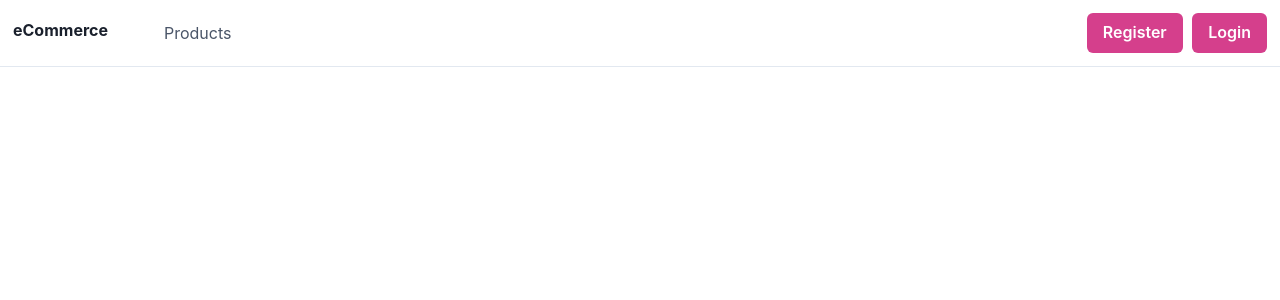
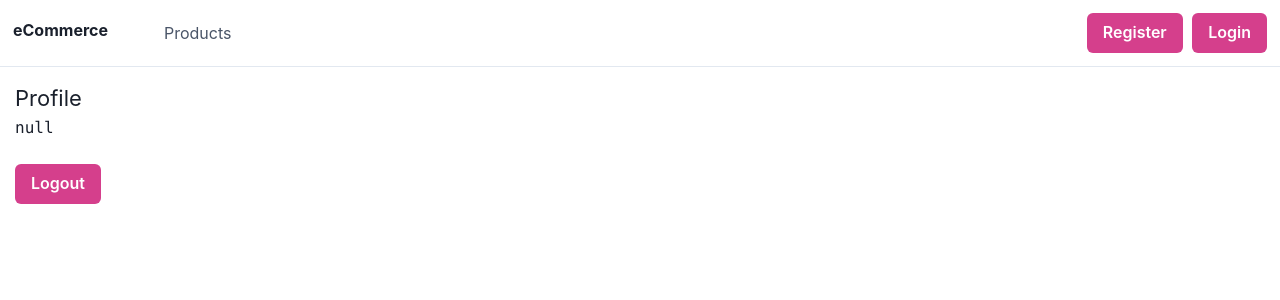
Before and after one commit to nursinkeles/ecommerce-app, a React (Create React App) app in the folder client/: page /profile in a window 1280 px wide. Shown: the top 300 px of the page. Built offline with nearby package versions, Linux system fonts and the light colour scheme.

Commit message:
profile page has been added

```diff
--- a/client/src/pages/Profile/index.js
+++ b/client/src/pages/Profile/index.js
@@ -1,6 +1,28 @@
-import React from "react";
-function Profile() {
-  return <div></div>;
+import { useAuth } from "../../contexts/AuthContext";
+
+import { Text, Button } from "@chakra-ui/react";
+
+function Profile({ history }) {
+  const { user, logout } = useAuth();
+
+  const handleLogout = async () => {
+    logout(() => {
+      history.push("/");
+    });
+  };
+
+  return (
+    <div>
+      <Text fontSize="22">Profile</Text>
+      <code>{JSON.stringify(user)}</code>
+
+      <br />
+      <br />
+      <Button colorScheme="pink" variant="solid" onClick={handleLogout}>
+        Logout
+      </Button>
+    </div>
+  );
 }
 
 export default Profile;
```
Also changed, not shown: client/src/contexts/AuthContext.js (+74 -0 lines).
